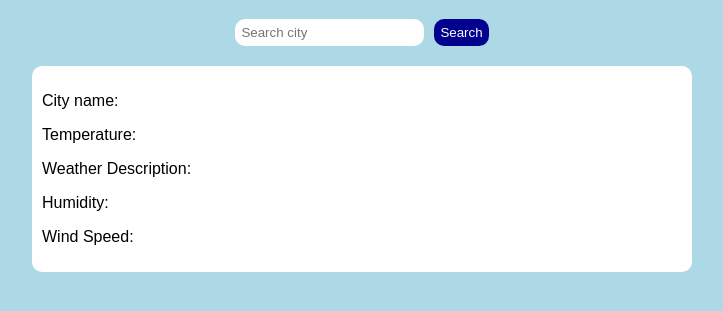
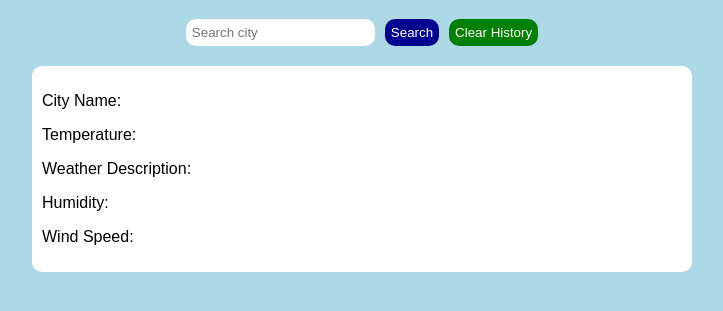
Before and after one commit to marmlu/JS-Weather-App-, a plain HTML site: page frontend/index.html in a window 1280 px wide. Shown: the part 61-372 px from the top of the page, without its empty margins (278-1001 px from the left). Drawn offline with Linux system fonts and the light colour scheme.

Commit message:
Add a clear history button

```diff
--- a/frontend/index.html
+++ b/frontend/index.html
@@ -16,9 +16,10 @@
         placeholder="Search city"
       />
       <button id="search-btn">Search</button>
+      <button id="clear-history-btn">Clear History</button>
     </div>
     <div class="display-info">
-      <p id="city-name">City name:</p>
+      <p id="city-name">City Name:</p>
       <p id="temperature">Temperature:</p>
       <p id="description">Weather Description:</p>
       <p id="humidity">Humidity:</p>
```
